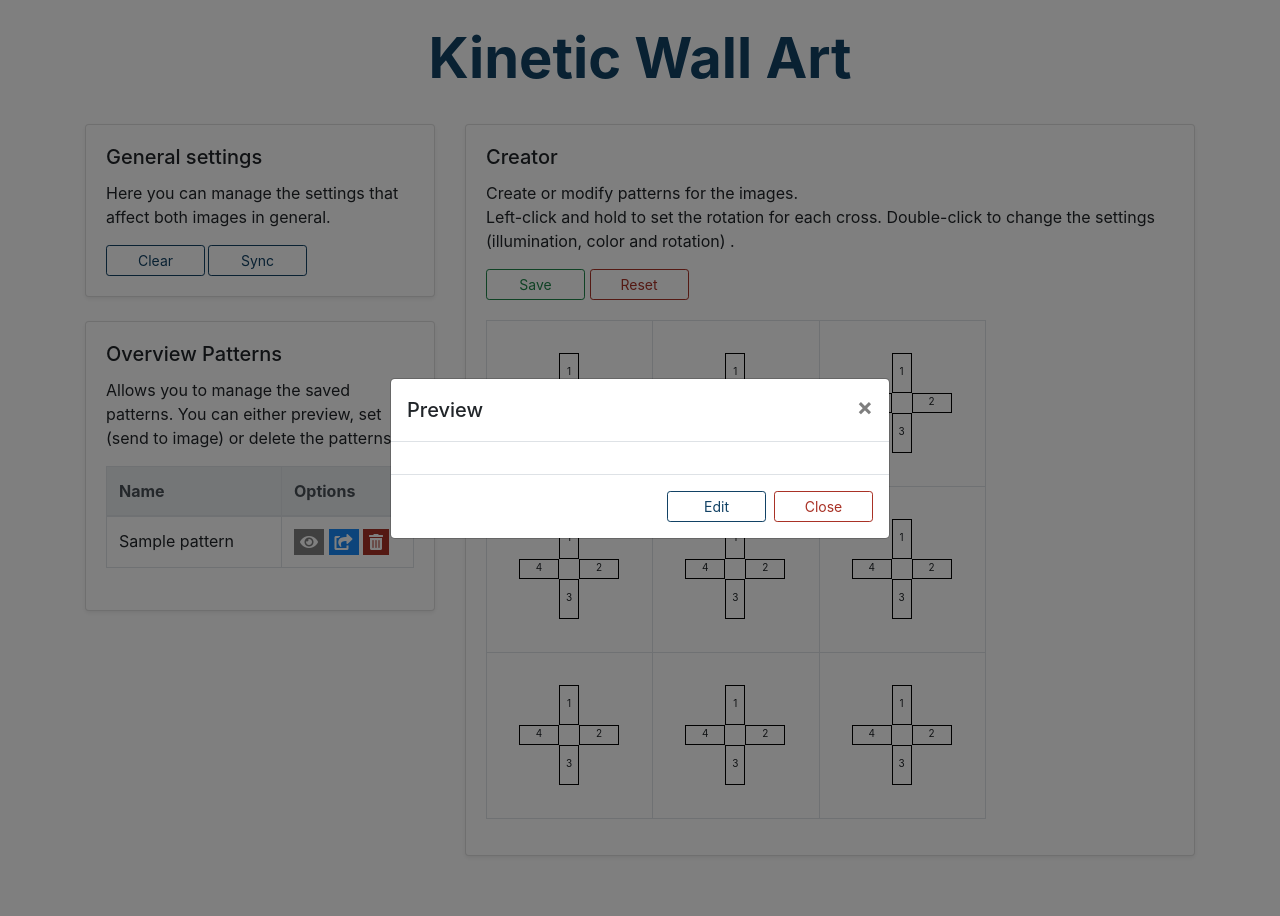
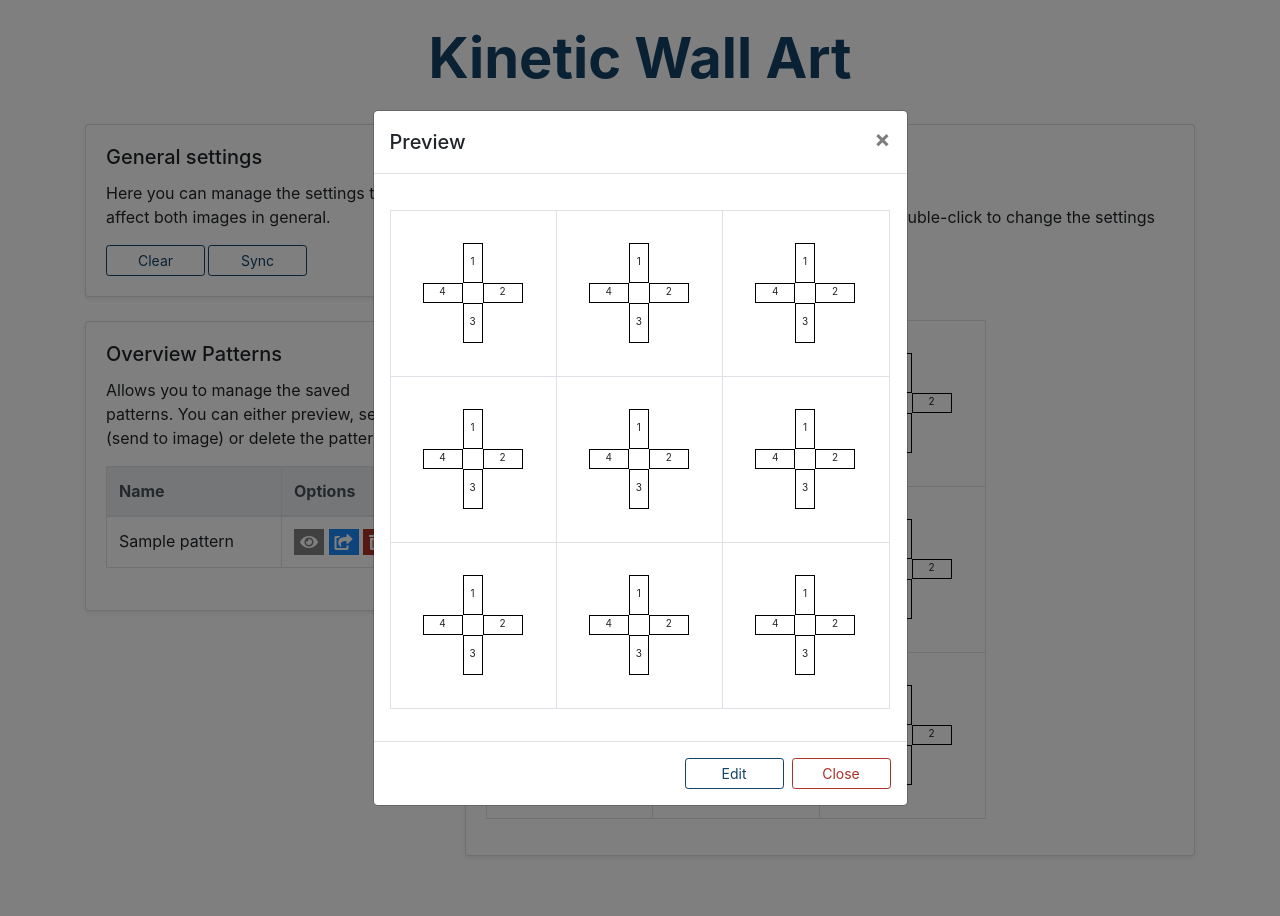
Before and after one commit to s8juschu/KineticWallArt, a Django app: page /website/ in a window 1280 px wide, after a click that opens the changed part. Run offline with Django 3.2, Linux system fonts and the light colour scheme; tables that the repository leaves empty hold one stand-in row (values such as "Sample post"); some libraries are stand-ins or nearby versions.

Commit message:
Start preview of pattern

```diff
--- a/kineticWallArt/static/css/style.css
+++ b/kineticWallArt/static/css/style.css
@@ -53,7 +53,7 @@
 
 .table-wrapper {
     /*margin-top: 20px;*/
-    max-height: 335px;
+    max-height: 360px;
     overflow: auto;
     display:inline-block;
 }
@@ -165,3 +165,8 @@
     border: 1px solid #ced4da;
     transition: border-color .15s ease-in-out,box-shadow .15s ease-in-out;
 }
+
+
+.modal-size{
+    max-width: 535px;
+}
--- a/kineticWallArt/templates/index.html
+++ b/kineticWallArt/templates/index.html
@@ -86,7 +86,7 @@
                                             <!-- Modal -->
                                             <div class="modal fade" id="previewModal{{img.pk}}" tabindex="-1" role="dialog" aria-labelledby="previewModalLabel{{img.pk}}"
                                                  aria-hidden="true">
-                                                <div class="modal-dialog modal-dialog-centered" role="document">
+                                                <div class="modal-dialog modal-dialog-centered modal-size" role="document">
                                                     <div class="modal-content">
                                                         <div class="modal-header">
                                                             <h5 class="modal-title" id="previewModalLabel{{img.pk}}">Preview</h5>
@@ -95,6 +95,11 @@
                                                             </button>
                                                         </div>
                                                         <div class="modal-body">
+                                                            <table id="crosstable" class="table table-bordered">
+                                                                <tbody>
+                                                                 {%  include "previewcross.html" %}
+                                                                </tbody>
+                                                            </table>
                                                         </div>
                                                         <div class="modal-footer">
                                                             <button class="btn-blue btn btn-sm" data-dismiss="modal">Edit</button>
@@ -244,6 +249,25 @@
 <script src="{% static '/vendor/jquery/jquery.slim.min.js' %}"></script>
 <script src="{% static 'vendor/bootstrap/js/bootstrap.bundle.min.js' %}"></script>
 
+
+<script>
+    {% for key, values in array.items %}
+        console.log({{ key }});
+        {% for v in values %}
+            $("#{{ v.name }}preview{{key}}").css({  "transform": "rotate({{ v.rotation }}deg)" });
+            {#console.log({{ v.illumination }});#}
+            {#console.log({{ v.ill_cross1 }});#}
+            {#console.log({{ v.ill_cross2 }});#}
+            {#console.log({{ v.ill_cross3 }});#}
+            {#console.log({{ v.ill_cross4 }});#}
+            {#console.log({{ v.color_cross1 }});#}
+            {#console.log({{ v.color_cross2 }});#}
+            {#console.log({{ v.color_cross3 }});#}
+            {#console.log({{ v.color_cross4 }});#}
+        {% endfor %}
+    {% endfor %}
+</script>
+
 </body>
 
 </html>
--- /dev/null
+++ b/kineticWallArt/templates/previewcross.html
@@ -0,0 +1,168 @@
+<tr>
+    <td>
+        <div id="container">
+            <div id="elem1preview{{img.pk}}" class="rotFix" style="transform: rotate(0deg)">
+                <div class="elem-cell" unselectable="on">
+                    <span class="visual-elem" unselectable="on" data-target="#modalelem1preview{{img.pk}}" id="elem1preview{{img.pk}}" ondblclick="openModal(this.id)" >
+                        <div>
+                            <div id="arm1elem1preview{{img.pk}}" class="cross-vertical">1</div>
+                            <div>
+                                <div id="arm2elem1preview{{img.pk}}" style="float:left;" class="cross-horizontal">4</div>
+                                <div id="arm3elem1preview{{img.pk}}" style="float:right;" class="cross-horizontal">2</div>
+                            </div>
+                            <div id="arm4elem1preview{{img.pk}}" class="cross-vertical" style="margin-top: 20px;">3</div>
+                        </div>
+                    </span>
+                </div>
+            </div>
+        </div>
+    </td>
+    <td>
+        <div id="container">
+            <div id="elem2preview{{img.pk}}" class="rotFix" style="transform: rotate(0deg)">
+                <div class="elem-cell" unselectable="on">
+                    <span class="visual-elem" unselectable="on" id="elem2preview{{img.pk}}" data-target="#modalelem2preview{{img.pk}}" ondblclick="openModal(this.id)">
+                        <div>
+                            <div id="arm1elem2preview{{img.pk}}" class="cross-vertical">1</div>
+                            <div>
+                                <div id="arm2elem2preview{{img.pk}}" style="float:left;" class="cross-horizontal">4</div>
+                                <div id="arm3elem2preview{{img.pk}}" style="float:right;" class="cross-horizontal">2</div>
+                            </div>
+                            <div id="arm4elem2preview{{img.pk}}" class="cross-vertical" style="margin-top: 20px;">3</div>
+                        </div>
+                    </span>
+                </div>
+            </div>
+        </div>
+    </td>
+    <td>
+        <div id="container">
+            <div id="elem3preview{{img.pk}}" class="rotFix" style="transform: rotate(0deg)">
+                <div class="elem-cell" unselectable="on">
+                    <span class="visual-elem" unselectable="on" id="elem3preview{{img.pk}}"  data-target="#modalelem3preview{{img.pk}}" ondblclick="openModal(this.id)">
+                        <div>
+                            <div id="arm1elem3preview{{img.pk}}" class="cross-vertical">1</div>
+                            <div>
+                                <div id="arm2elem3preview{{img.pk}}" style="float:left;" class="cross-horizontal">4</div>
+                                <div id="arm3elem3preview{{img.pk}}" style="float:right;" class="cross-horizontal">2</div>
+                            </div>
+                            <div id="arm4elem3preview{{img.pk}}" class="cross-vertical" style="margin-top: 20px;">3</div>
+                        </div>
+                    </span>
+                </div>
+            </div>
+        </div>
+    </td>
+</tr>
+<tr>
+    <td>
+        <div id="container">
+            <div id="elem4preview{{img.pk}}" class="rotFix" style="transform: rotate(0deg)">
+                <div class="elem-cell" unselectable="on">
+                    <span class="visual-elem" unselectable="on" id="elem4preview{{img.pk}}" data-target="#modalelem4preview{{img.pk}}" ondblclick="openModal(this.id)">
+                        <div>
+                            <div id="arm1elem4preview{{img.pk}}" class="cross-vertical">1</div>
+                            <div>
+                                <div id="arm2elem4preview{{img.pk}}" style="float:left;" class="cross-horizontal">4</div>
+                                <div id="arm3elem4preview{{img.pk}}" style="float:right;" class="cross-horizontal">2</div>
+                            </div>
+                            <div id="arm4elem4preview{{img.pk}}" class="cross-vertical" style="margin-top: 20px;">3</div>
+                        </div>
+                    </span>
+                </div>
+            </div>
+        </div>
+    </td>
+    <td>
+        <div id="container">
+            <div id="elem5preview{{img.pk}}" class="rotFix" style="transform: rotate(0deg)">
+                <div class="elem-cell" unselectable="on">
+                    <span class="visual-elem" unselectable="on" id="elem5preview{{img.pk}}" data-target="#modalelem5preview{{img.pk}}" ondblclick="openModal(this.id)">
+                        <div>
+                            <div id="arm1elem5preview{{img.pk}}" class="cross-vertical">1</div>
+                            <div>
+                                <div id="arm2elem5preview{{img.pk}}" style="float:left;" class="cross-horizontal">4</div>
+                                <div id="arm3elem5preview{{img.pk}}" style="float:right;" class="cross-horizontal">2</div>
+                            </div>
+                            <div id="arm4elem5preview{{img.pk}}" class="cross-vertical" style="margin-top: 20px;">3</div>
+                        </div>
+                    </span>
+                </div>
+            </div>
+        </div>
+    </td>
+    <td>
+        <div id="container">
+            <div id="elem6preview{{img.pk}}" class="rotFix" style="transform: rotate(0deg)">
+                <div class="elem-cell" unselectable="on">
+                    <span class="visual-elem" unselectable="on" id="elem6preview{{img.pk}}" data-target="#modalelem6preview{{img.pk}}" ondblclick="openModal(this.id)">
+                        <div>
+                            <div id="arm1elem6preview{{img.pk}}" class="cross-vertical">1</div>
+                            <div>
+                                <div id="arm2elem6preview{{img.pk}}" style="float:left;" class="cross-horizontal">4</div>
+                                <div id="arm3elem6preview{{img.pk}}" style="float:right;" class="cross-horizontal">2</div>
+                            </div>
+                            <div id="arm4elem6preview{{img.pk}}" class="cross-vertical" style="margin-top: 20px;">3</div>
+                        </div>
+                    </span>
+                </div>
+            </div>
+        </div>
+    </td>
+</tr>
+<tr>
+    <td>
+        <div id="container">
+            <div id="elem7preview{{img.pk}}" class="rotFix" style="transform: rotate(0deg)">
+                <div class="elem-cell" unselectable="on">
+                    <span class="visual-elem" unselectable="on" id="elem7preview{{img.pk}}" data-target="#modalelem7preview{{img.pk}}" ondblclick="openModal(this.id)">
+                        <div>
+                            <div id="arm1elem7preview{{img.pk}}" class="cross-vertical">1</div>
+                            <div>
+                                <div id="arm2elem7preview{{img.pk}}" style="float:left;" class="cross-horizontal">4</div>
+                                <div id="arm3elem7preview{{img.pk}}" style="float:right;" class="cross-horizontal">2</div>
+                            </div>
+                            <div id="arm4elem7preview{{img.pk}}" class="cross-vertical" style="margin-top: 20px;">3</div>
+                        </div>
+                    </span>
+                </div>
+            </div>
+        </div>
+    </td>
+    <td>
+        <div id="container">
+            <div id="elem8preview{{img.pk}}" class="rotFix" style="transform: rotate(0deg)">
+                <div class="elem-cell" unselectable="on">
+                    <span class="visual-elem" unselectable="on" id="elem8preview{{img.pk}}" data-target="#modalelem8preview{{img.pk}}" ondblclick="openModal(this.id)">
+                       <div>
+                            <div id="arm1elem8preview{{img.pk}}" class="cross-vertical">1</div>
+                            <div>
+                                <div id="arm2elem8preview{{img.pk}}" style="float:left;" class="cross-horizontal">4</div>
+                                <div id="arm3elem8preview{{img.pk}}" style="float:right;" class="cross-horizontal">2</div>
+                            </div>
+                            <div id="arm4elem8preview{{img.pk}}" class="cross-vertical" style="margin-top: 20px;">3</div>
+                        </div>
+                    </span>
+                </div>
+            </div>
+        </div>
+    </td>
+    <td>
+        <div id="container">
+            <div id="elem9preview{{img.pk}}" class="rotFix" style="transform: rotate(0deg)">
+                <div class="elem-cell" unselectable="on">
+                    <span class="visual-elem" unselectable="on" id="elem9preview{{img.pk}}" data-target="#modalelem9preview{{img.pk}}" ondblclick="openModal(this.id)">
+                        <div>
+                            <div id="arm1elem9preview{{img.pk}}" class="cross-vertical">1</div>
+                            <div>
+                                <div id="arm2elem9preview{{img.pk}}" style="float:left;" class="cross-horizontal">4</div>
+                                <div id="arm3elem9preview{{img.pk}}" style="float:right;" class="cross-horizontal">2</div>
+                            </div>
+                            <div id="arm4elem9preview{{img.pk}}" class="cross-vertical" style="margin-top: 20px;">3</div>
+                        </div>
+                    </span>
+                </div>
+            </div>
+        </div>
+    </td>
+</tr>
--- a/kineticWallArt/website/views.py
+++ b/kineticWallArt/website/views.py
@@ -1,15 +1,37 @@
 from django.http import HttpResponseRedirect
 from django.shortcuts import reverse, render
 from django.views.decorators.csrf import csrf_exempt
+from collections import defaultdict
 import json
 
 from .models import Pattern, Cross
 
 
 def index(request):
+    arraypattern = defaultdict(list)
     elements = {"elem1", "elem2", "elem3", "elem4", "elem5", "elem6", "elem7", "elem8", "elem9"}
     patterns = Pattern.objects.all()
-    return render(request, 'index.html', context={'elements': elements, 'patterns': patterns})
+    for p in patterns:
+        cross = Cross.objects.filter(pattern=p)
+        for c in cross:
+            crossdict = {
+                "name": c.name,
+                "illumination": c.illumination,
+                "ill_cross1": c.ill_cross1,
+                "ill_cross2": c.ill_cross2,
+                "ill_cross3": c.ill_cross3,
+                "ill_cross4": c.ill_cross4,
+                "color_cross1": c.color_cross1,
+                "color_cross2": c.color_cross2,
+                "color_cross3": c.color_cross3,
+                "color_cross4": c.color_cross4,
+                "rotation": c.rotation
+            }
+            # crossinfo = [c.name, c.illumination, c.ill_cross1, c.color_cross2, c.ill_cross3, c.ill_cross4, c.color_cross1, c.color_cross2, c.color_cross3, c.color_cross4, c.rotation]
+            arraypattern[p.pk].append(crossdict)
+    arraydict = dict(arraypattern)
+    print(arraydict)
+    return render(request, 'index.html', context={'elements': elements, 'patterns': patterns, 'array': arraydict})
 
 
 def clear(request):
```
